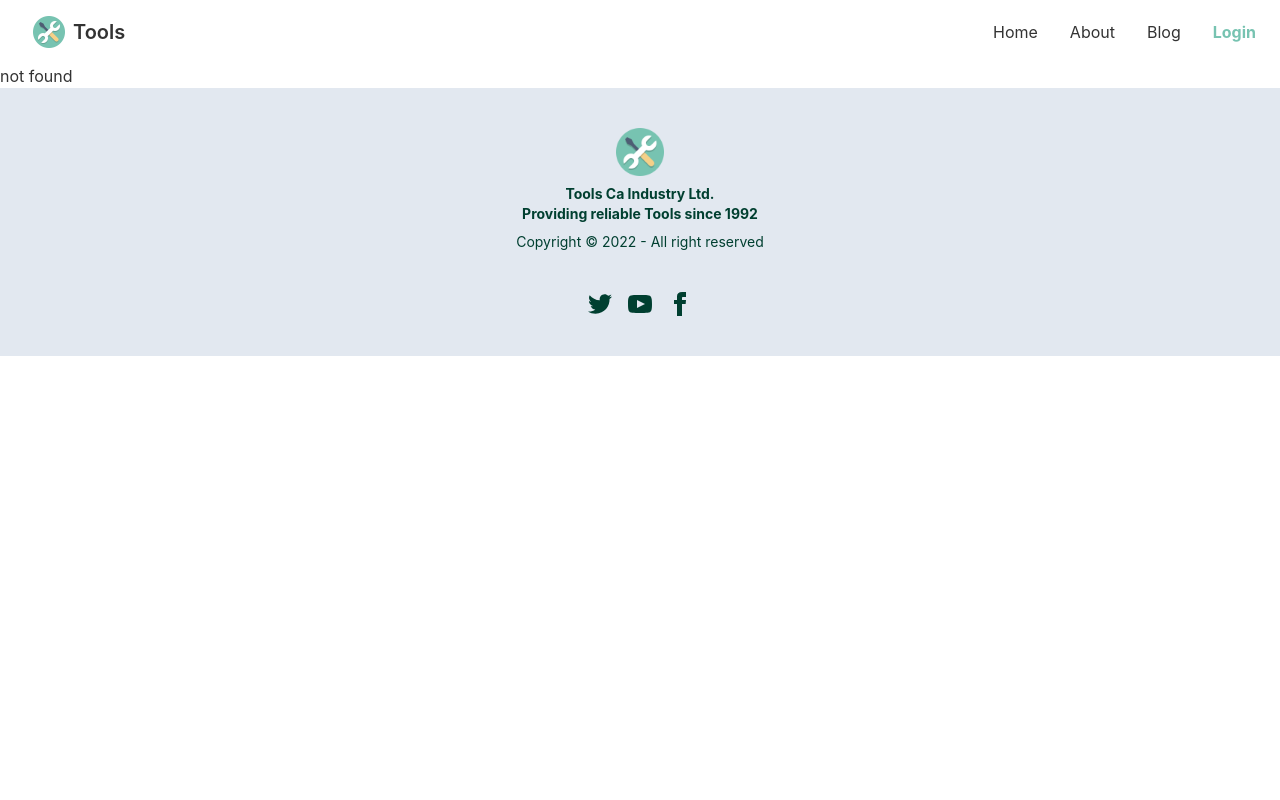
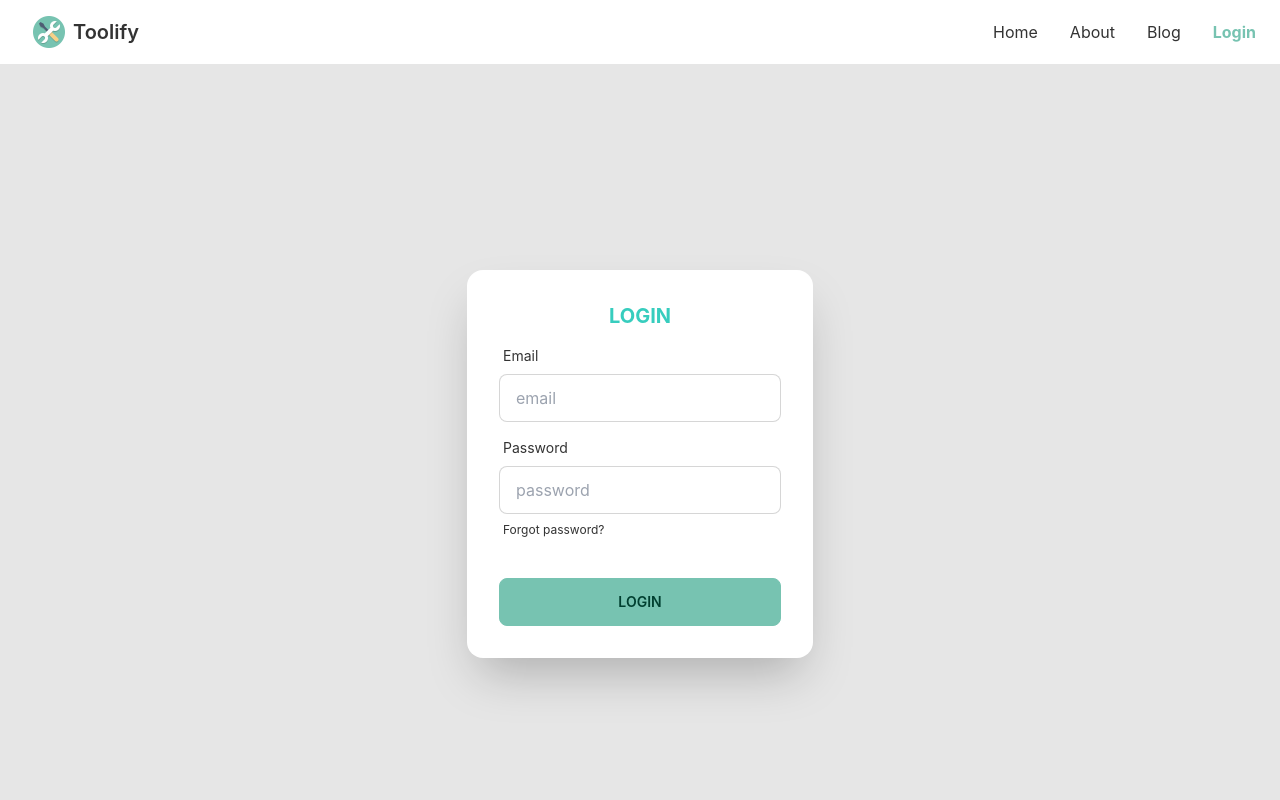
Before and after one commit to Tanvirmehedi/manufacturer-website-client-side, a React (Create React App) app: page /login in a window 1280 px wide. Before the commit this address had no page. Shown: the top 800 px of the page. Built offline with nearby package versions, Linux system fonts and the light colour scheme.

Commit message:
env added

```diff
--- a/package.json
+++ b/package.json
@@ -7,8 +7,10 @@
     "@testing-library/react": "^13.2.0",
     "@testing-library/user-event": "^13.5.0",
     "daisyui": "^2.15.0",
+    "firebase": "^9.8.1",
     "react": "^18.1.0",
     "react-dom": "^18.1.0",
+    "react-firebase-hooks": "^5.0.3",
     "react-router-dom": "^6.3.0",
     "react-scripts": "5.0.1",
     "web-vitals": "^2.1.4"
--- a/src/App.js
+++ b/src/App.js
@@ -2,6 +2,7 @@ import { Route, Routes } from "react-router-dom";
 import Footer from "./components/Footer";
 import Navbar from "./components/Navbar";
 import Home from "./pages/Home";
+import Login from "./pages/Login/Login";
 import PageNotFound from "./pages/PageNotFound";
 
 function App() {
@@ -10,6 +11,7 @@ function App() {
       <Navbar />
       <Routes>
         <Route path="/" element={<Home />} />
+        <Route path="/login" element={<Login />} />
         <Route path="*" element={<PageNotFound />} />
       </Routes>
       <Footer />
--- a/src/components/Navbar.js
+++ b/src/components/Navbar.js
@@ -49,7 +49,7 @@ const Navbar = () => {
         </div>
         <Link to={`/`} className="btn btn-ghost normal-case text-xl">
           <img src={logo} className="w-[2rem] mx-2" alt="" />
-          Tools
+          Toolify
         </Link>
       </div>
       <div className="navbar-end hidden lg:flex">
--- /dev/null
+++ b/src/firebase.init.js
@@ -0,0 +1,17 @@
+// Import the functions you need from the SDKs you need
+import { initializeApp } from "firebase/app";
+// TODO: Add SDKs for Firebase products that you want to use
+// https://firebase.google.com/docs/web/setup#available-libraries
+
+// Your web app's Firebase configuration
+const firebaseConfig = {
+  apiKey: process.env.REACT_APP_APIKEY,
+  authDomain: process.env.REACT_APP_AUTHDOMAIN,
+  projectId: process.env.REACT_APP_PROJECTID,
+  storageBucket: process.env.REACT_APP_STORAGEBUCKET,
+  messagingSenderId: process.env.REACT_APP_MESSAGINGSENDERID,
+  appId: process.env.REACT_APP_APPID,
+};
+
+// Initialize Firebase
+const app = initializeApp(firebaseConfig);
--- /dev/null
+++ b/src/pages/Login/Login.js
@@ -0,0 +1,50 @@
+import React from "react";
+import { Link } from "react-router-dom";
+
+const Login = () => {
+  return (
+    <div>
+      <div class="hero min-h-screen bg-base-200">
+        <div class="hero-content flex-col lg:flex-row-reverse">
+          <div class="card flex-shrink-0 w-full max-w-lg shadow-2xl bg-base-100">
+            <div class="card-body">
+              <h2 className="text-xl text-center font-bold text-accent uppercase">
+                Login
+              </h2>
+              <div class="form-control">
+                <label class="label">
+                  <span class="label-text">Email</span>
+                </label>
+                <input
+                  type="text"
+                  placeholder="email"
+                  class="input input-bordered"
+                />
+              </div>
+              <div class="form-control">
+                <label class="label">
+                  <span class="label-text">Password</span>
+                </label>
+                <input
+                  type="text"
+                  placeholder="password"
+                  class="input input-bordered"
+                />
+                <label class="label">
+                  <Link to="#" class="label-text-alt link link-hover">
+                    Forgot password?
+                  </Link>
+                </label>
+              </div>
+              <div class="form-control mt-6">
+                <button class="btn btn-primary">Login</button>
+              </div>
+            </div>
+          </div>
+        </div>
+      </div>
+    </div>
+  );
+};
+
+export default Login;
```
Also changed, not shown: 1 other file (tests, documents, lock files or other folders).
